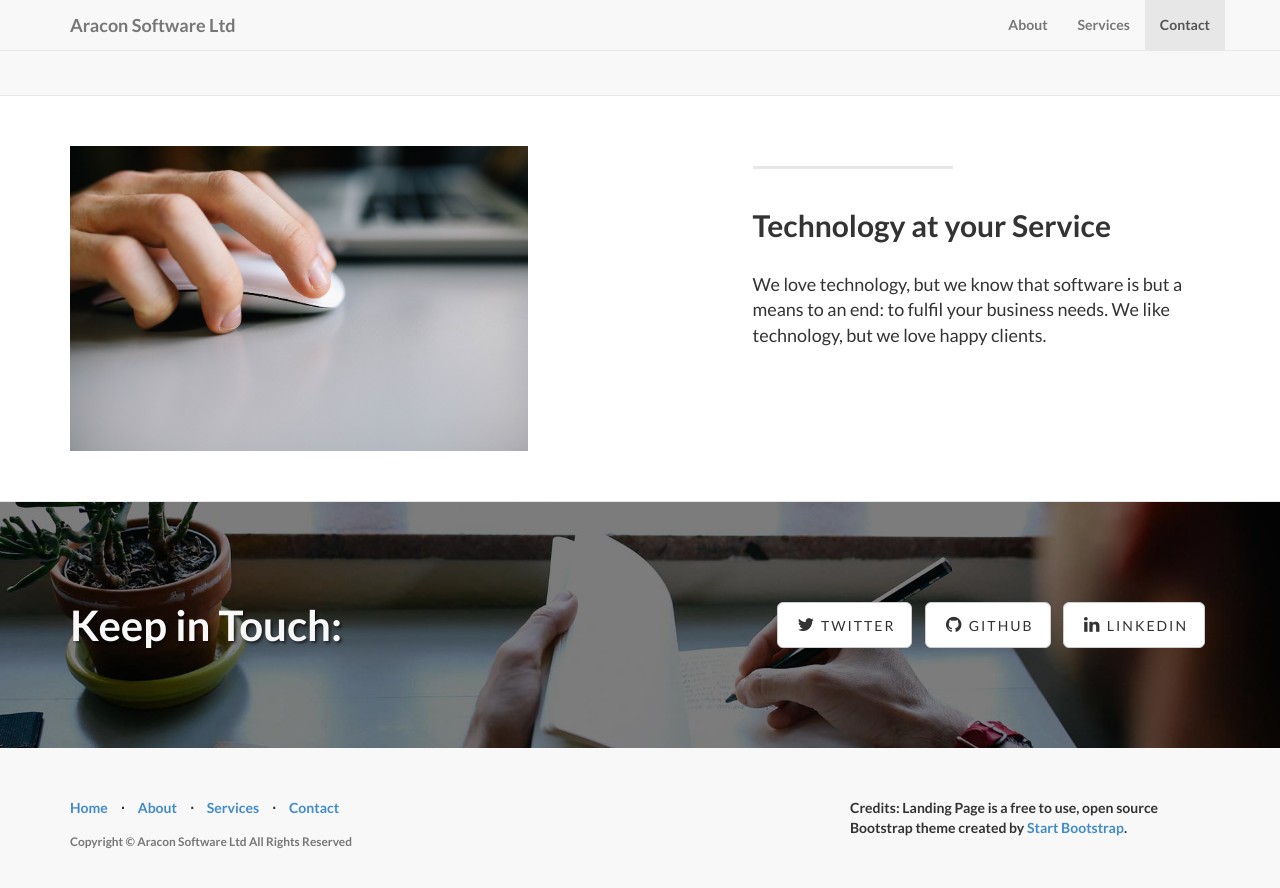
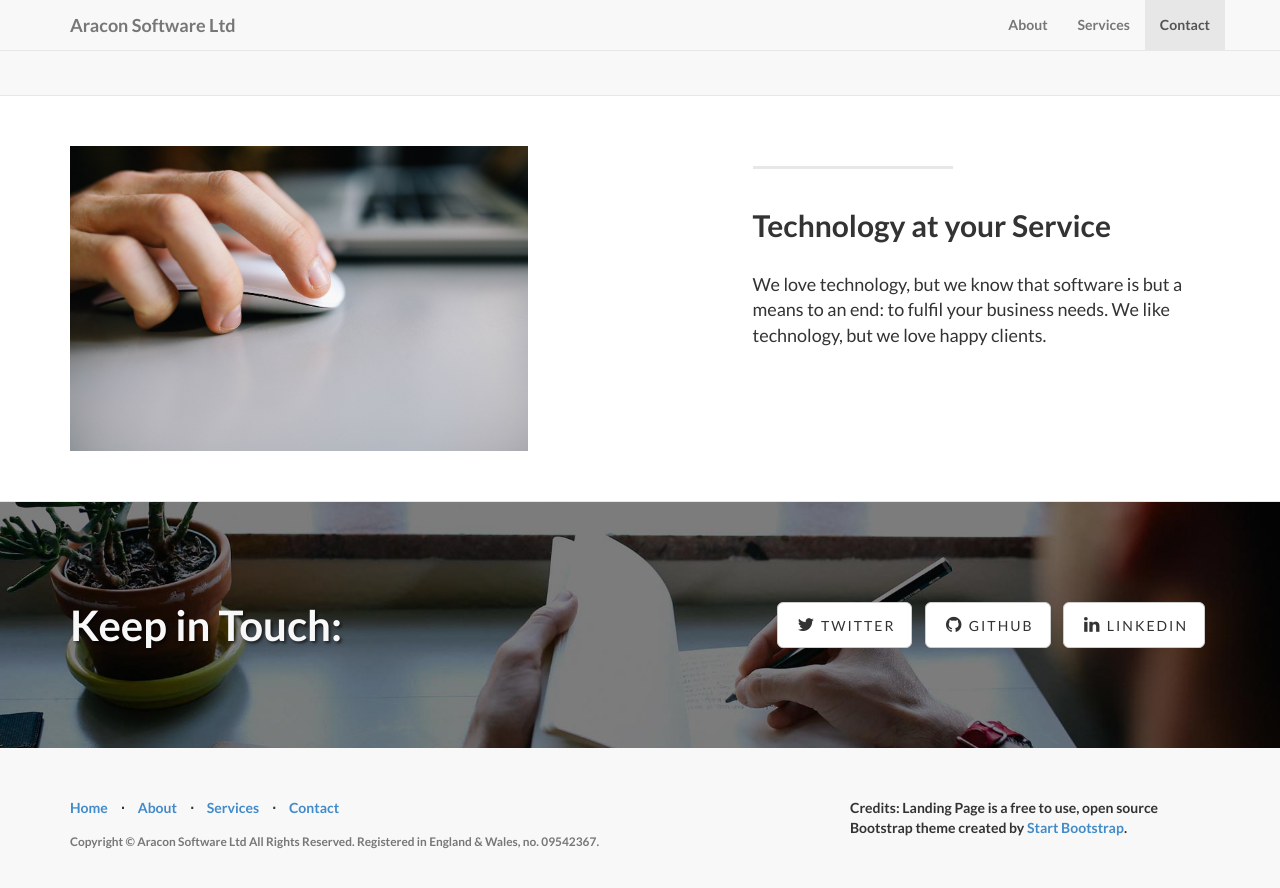
Before and after one commit to AraconSoftware/araconsoftware.github.io, a Jekyll site: the page built from index.html, in a window 1280 px wide and 900 px high, scrolled down 1766 px. Shown: the top 888 px of the window. Built offline with Jekyll 4.4.1, drawn with Linux system fonts in a browser that asks for light colours.

Commit message:
Add company data in footer

```diff
--- a/_includes/footer.html
+++ b/_includes/footer.html
@@ -20,7 +20,7 @@
                         <a href="#contact">Contact</a>
                     </li>
                 </ul>
-                <p class="copyright text-muted small">Copyright &copy; {{ site.title }} All Rights Reserved</p>
+                <p class="copyright text-muted small">Copyright &copy; {{ site.title }} All Rights Reserved. Registered in England & Wales, no. 09542367.</p>
             </div>
             <div class="col-md-4">
                 Credits: Landing Page is a free to use, open source Bootstrap theme created by <a href="http://startbootstrap.com/">Start Bootstrap</a>.
```
